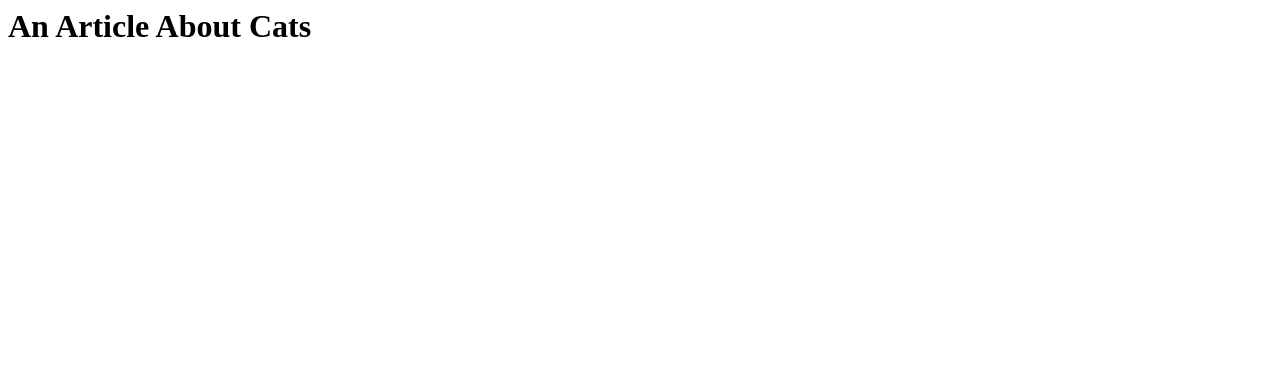
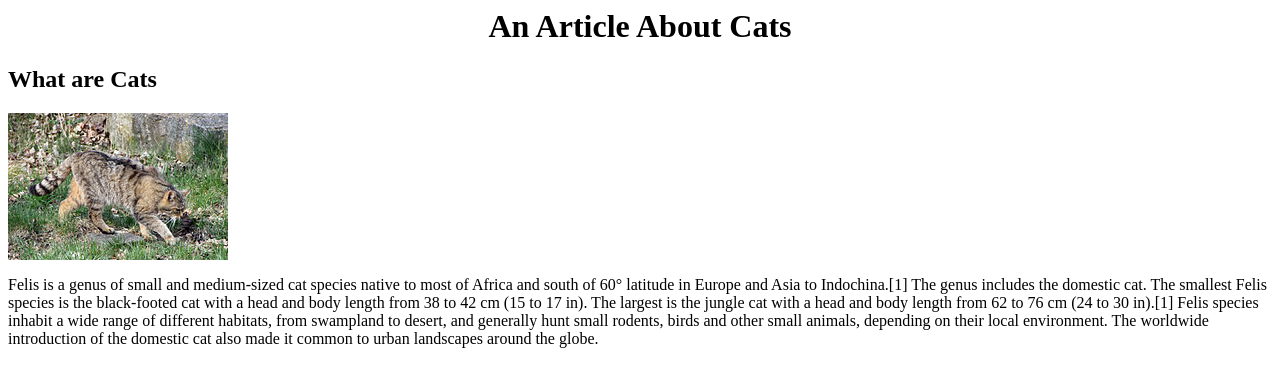
Before and after one commit to felixbombay/test101, a plain HTML site: page index.html in a window 1280 px wide. Drawn offline with Linux system fonts and the light colour scheme.

Commit message:
Subheading
Created First Paragraph

```diff
--- a/index.html
+++ b/index.html
@@ -3,9 +3,12 @@
   <title>A Cat Show</title>
 </head>
 <body>
-	<h1>An Article About Cats</h1>
-	<h2></h2>
-	  <p></p>
+	<h1 align = "center">An Article About Cats</h1>
+	<h2>What are Cats</h2>
+	  <img src = "wildcat.jpg">
+	  <p>Felis is a genus of small and medium-sized cat species native to most of Africa and south of 60° latitude in Europe and Asia to Indochina.[1]
+
+The genus includes the domestic cat. The smallest Felis species is the black-footed cat with a head and body length from 38 to 42 cm (15 to 17 in). The largest is the jungle cat with a head and body length from 62 to 76 cm (24 to 30 in).[1] Felis species inhabit a wide range of different habitats, from swampland to desert, and generally hunt small rodents, birds and other small animals, depending on their local environment. The worldwide introduction of the domestic cat also made it common to urban landscapes around the globe.</p>
 
 
 
```
Also changed, not shown: Wildcat.jpg (added).
